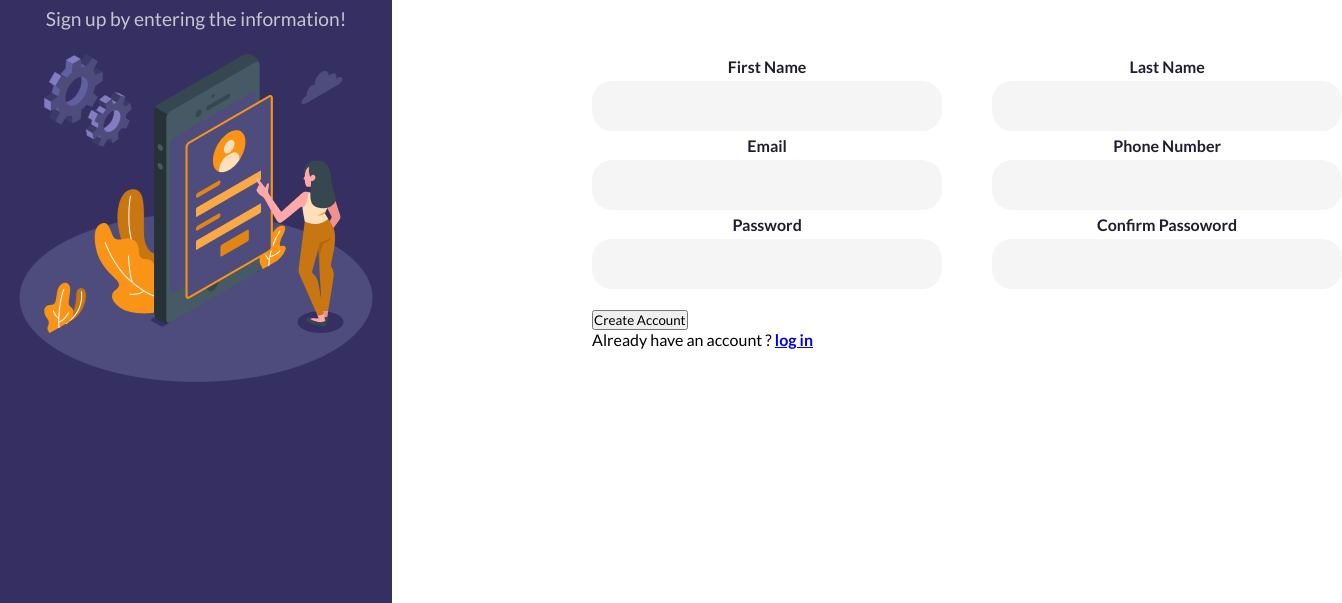
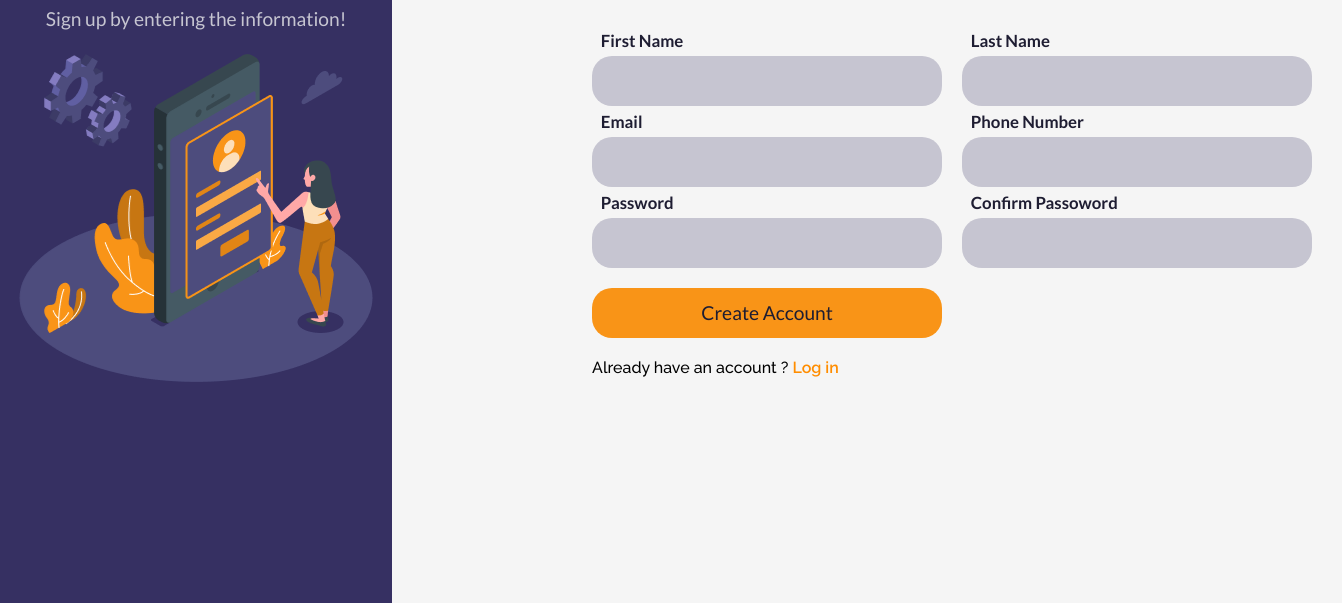
Before and after one commit to Mariyan97/sign-up-form, a plain HTML site: page index.html in a window 1280 px wide. Shown: the part 197-800 px from the top of the page, 1342 px wide, since content can reach past the window. Drawn offline with Linux system fonts and the light colour scheme.

Commit message:
Mariyan: Done with the styling of the elements

```diff
--- a/index.html
+++ b/index.html
@@ -12,8 +12,9 @@
         <h1 class="welcome-text">Welcome!</h1>
         <p class="dummy-text">Sign up by entering the information!</p>
       </div>
-      <div class="main-content">
+      <div class="form-content">
         <form action="#" method="post">
+          <div class="wrapper">
             <div class="left-side">
               <label for="first-name">First Name</label>
               <input type="text" name="first-name" id="first-name" />
@@ -29,22 +30,23 @@
               <input
                 type="text"
                 name="phone-number"
-              minlength="9"
-              maxlength="9"
+                minlength="10"
+                maxlength="10"
                 title="phone-number"
-              pattern="[0-9]"
+                pattern="[0-10]"
               />
               <label for="confirm">Confirm Passoword</label>
               <input type="password" name="confirm" id="confirm" />
             </div>
-        </form>
+          </div>
           <div class="bottom-side">
             <button type="submit">Create Account</button>
             <p class="log-in">
               Already have an account ?
-            <strong class="log-in"><a href="#">log in</a></strong>
+              <strong class="log-in"><a href="#">Log in</a></strong>
             </p>
           </div>
+        </form>
       </div>
     </div>
   </body>
--- a/style.css
+++ b/style.css
@@ -13,12 +13,15 @@
   --light-purple: #847cc1;
   --semi-light-purple: #4d4c7d;
   --orange: #f99417;
+  --orange-active: #ff8d00;
   --white: #f5f5f5;
   --black: #1e1d32;
   --grey: #c6c5d1;
   --heading-font: "Raleway", sans-serif;
 }
-
+body {
+  background-color: var(--white);
+}
 .main {
   display: flex;
   align-items: center;
@@ -53,7 +56,7 @@
   color: var(--grey);
 }
 
-.main-content {
+.form-content {
   display: flex;
   flex-direction: column;
   align-items: flex-start;
@@ -61,6 +64,12 @@
   gap: 20px;
   width: 750px;
   height: 500px;
+}
+.wrapper {
+  display: flex;
+  align-items: center;
+  justify-content: center;
+  gap: 20px;
 }
 
 .left-side,
@@ -74,9 +83,10 @@
 
 form {
   display: flex;
-  align-items: center;
+  align-items: flex-start;
   justify-content: space-around;
-  gap: 50px;
+  gap: 20px;
+  flex-direction: column;
 }
 
 input {
@@ -84,15 +94,58 @@ input {
   height: 50px;
   border-radius: 20px;
   border: none;
-  background-color: var(--white);
+  background-color: var(--grey);
   text-align: center;
   font-size: 1.2rem;
   font-weight: 600;
 }
 label {
+  font-size: 1.05rem;
+  font-weight: 600;
+  color: var(--black);
+  display: inline-block;
+  text-align: left;
+  width: 95%;
+}
+
+button {
+  width: 350px;
+  height: 50px;
+  border-radius: 20px;
+  border: none;
+  font-size: 1.2rem;
+  color: var(--black);
+  font-weight: 500;
+  background-color: var(--orange);
+  transition: 150ms ease-in-out;
+  cursor: pointer;
+}
+
+button:hover {
+  font-size: 1.35rem;
+  background-color: var(--main-purple);
+  color: var(--orange);
+}
+button:active {
+  background-color: var(--dark-purple);
+  color: var(--orange-active);
+}
+
+.bottom-side {
+  display: flex;
+  flex-direction: column;
+  gap: 20px;
+}
+
+.log-in {
+  font-size: 1rem;
+  font-family: var(--heading-font);
+  font-weight: 500;
+}
+a {
+  color: var(--orange-active);
+  text-decoration: none;
   font-size: 1rem;
   font-weight: 600;
-  color: var(--black);
-  display: block;
-  text-align: left;
+  font-family: var(--heading-font);
 }
```
Lines whose indentation alone changed are shown as unchanged.
